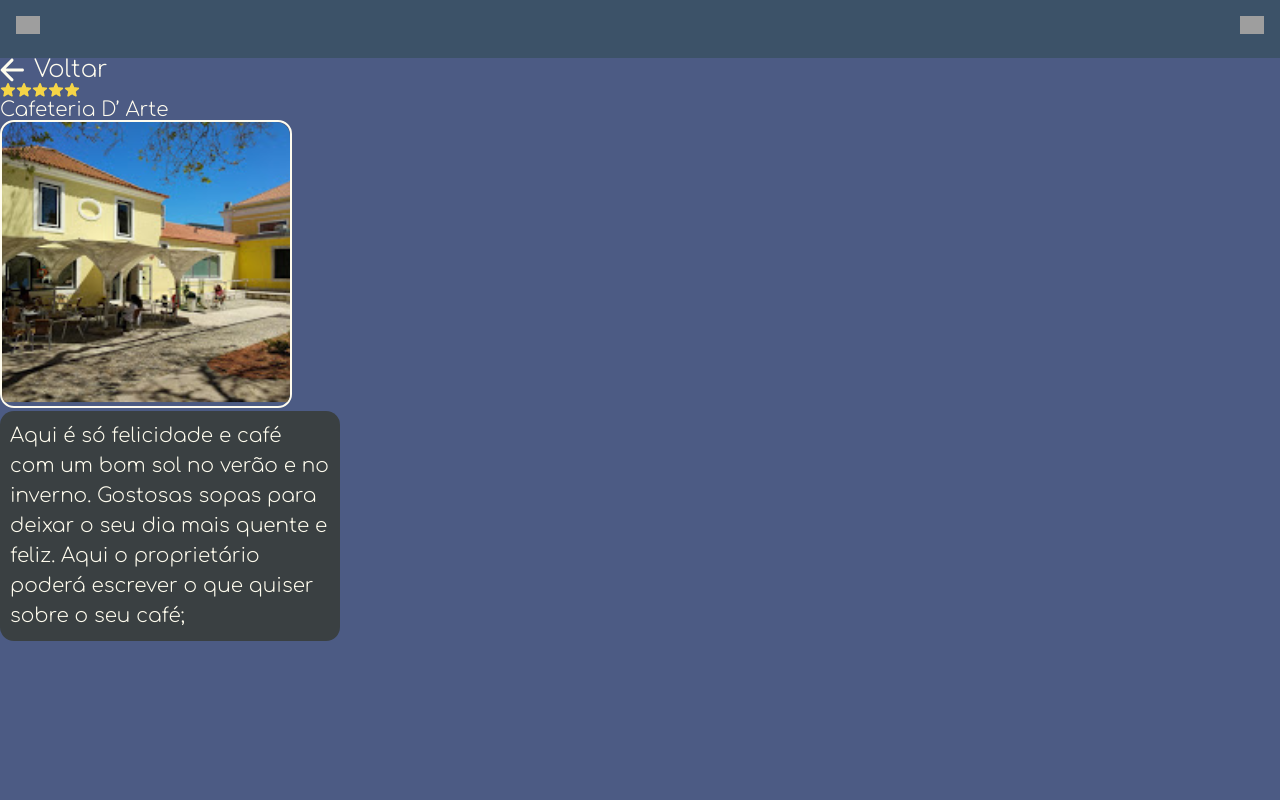
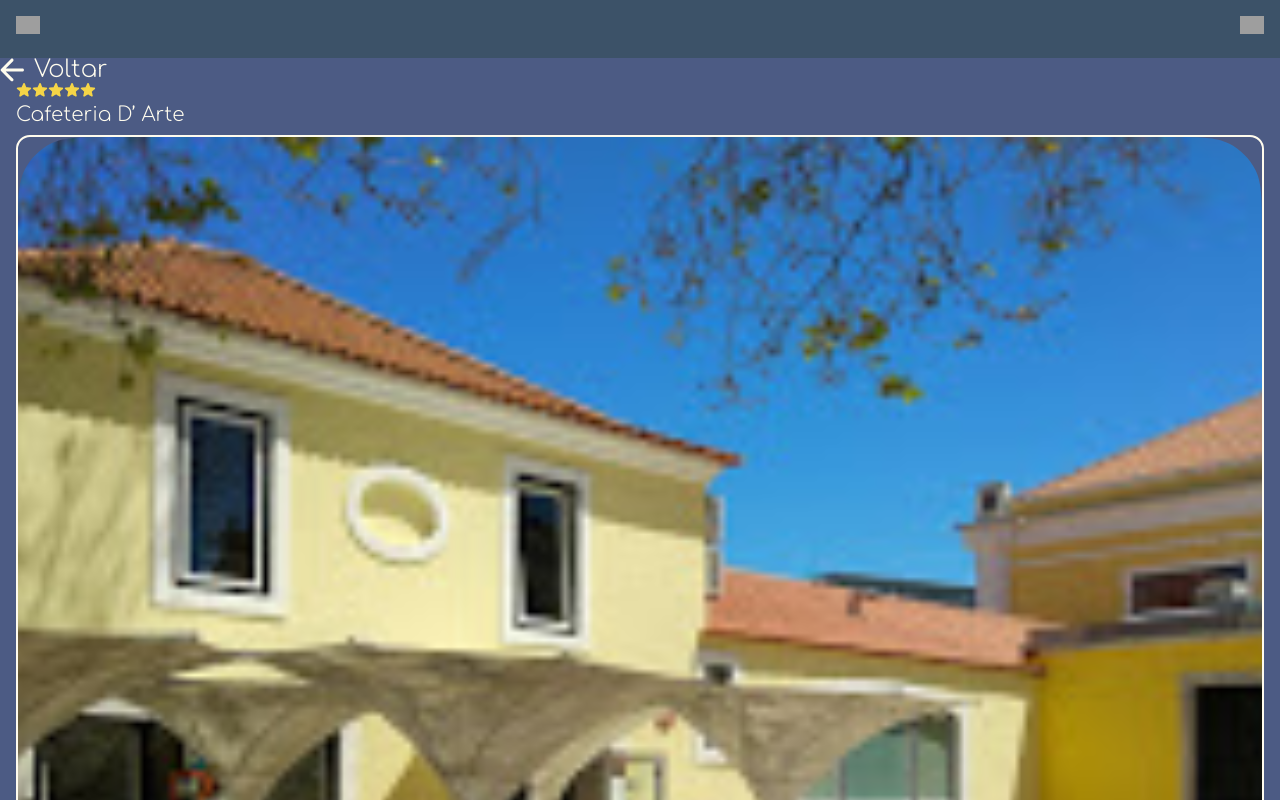
Before and after one commit to JuniorAlvesbr/business-search, a React (Create React App) app: page /details in a window 1280 px wide. Shown: the top 800 px of the page. Built offline with nearby package versions, Linux system fonts and the light colour scheme; grey boxes are pictures that could not be loaded.

Commit message:
Create WrapperBusiness components

```diff
--- a/src/components/DescriptionBox/index.js
+++ b/src/components/DescriptionBox/index.js
@@ -1,6 +1,7 @@
 import styled from 'styled-components';
 
 const DescriptionBox = styled.p`
+    box-sizing: border-box;
     color: #FFFCEE;
     font-size: 20px;
     line-height: 30px;
--- a/src/components/PhotoPreview/index.js
+++ b/src/components/PhotoPreview/index.js
@@ -1,6 +1,7 @@
 import styled from 'styled-components';
 
 const PhotoPreview = styled.img`
+    box-sizing: border-box;
     border: 2px solid #FFFCEE;
     border-radius:14px;
 `;
--- /dev/null
+++ b/src/components/WrapperBusiness/index.js
@@ -0,0 +1,23 @@
+import WrapperBusinessStyle from './styles';
+import Coffee from '../../assets/images/coffee.svg'
+import Stars from "../Stars";
+import Title from "../Title";
+import PhotoPreview from '../PhotoPreview';
+import DescriptionBox from "../DescriptionBox";
+
+function WrapperBusiness() {
+    return (
+        <WrapperBusinessStyle>
+            <Stars amount="5" />
+            <Title>Cafeteria D’ Arte</Title>
+            <PhotoPreview src={Coffee} />
+            <DescriptionBox>
+                Aqui é só felicidade e café com um bom sol no verão e no inverno.
+                Gostosas sopas para deixar o seu dia mais quente e feliz.
+                Aqui o proprietário poderá escrever o que quiser sobre o seu café;
+            </DescriptionBox>
+        </WrapperBusinessStyle>
+    )
+};
+
+export default WrapperBusiness;
--- /dev/null
+++ b/src/components/WrapperBusiness/styles.js
@@ -0,0 +1,32 @@
+import styled from 'styled-components';
+import { StarStyle } from '../Stars/style';
+import Title from '../Title';
+import PhotoPreview from '../PhotoPreview';
+import DescriptionBox from '../DescriptionBox';
+
+const WrapperBusinessStyle = styled.article`
+    display: flex;
+    flex-direction: column;
+    padding-left: 16px;
+    padding-right: 16px;
+
+    & > ${StarStyle} {
+        margin-bottom: 5px;
+    }
+
+    & > ${Title} {
+        margin-bottom: 10px;
+    }
+
+    & > ${PhotoPreview} {
+        margin-bottom: 10px;
+        width: 100%;
+    }
+
+    &> ${DescriptionBox} {
+        width: 100%;
+    }
+
+`;
+
+export default WrapperBusinessStyle;
--- a/src/pages/Details/index.js
+++ b/src/pages/Details/index.js
@@ -1,24 +1,13 @@
 import HeaderMain from "../../components/HeaderMain";
 import BackAction from "../../components/BackAction";
-import Stars from "../../components/Stars";
-import Title from "../../components/Title";
-import PhotoPreview from '../../components/PhotoPreview';
-import Coffee from '../../assets/images/coffee.svg'
-import DescriptionBox from "../../components/DescriptionBox";
+import WrapperBusiness from '../../components/WrapperBusiness';
 
 function Details() {
     return (
         <>
             <HeaderMain />
             <BackAction />
-            <Stars amount="5" />
-            <Title>Cafeteria D’ Arte</Title>
-            <PhotoPreview src={Coffee} />
-            <DescriptionBox>
-                Aqui é só felicidade e café com um bom sol no verão e no inverno.
-                Gostosas sopas para deixar o seu dia mais quente e feliz.
-                Aqui o proprietário poderá escrever o que quiser sobre o seu café;
-            </DescriptionBox>
+            <WrapperBusiness />
         </>
     )
 }
```
Also changed, not shown: 1 other file (tests, documents, lock files or other folders).
